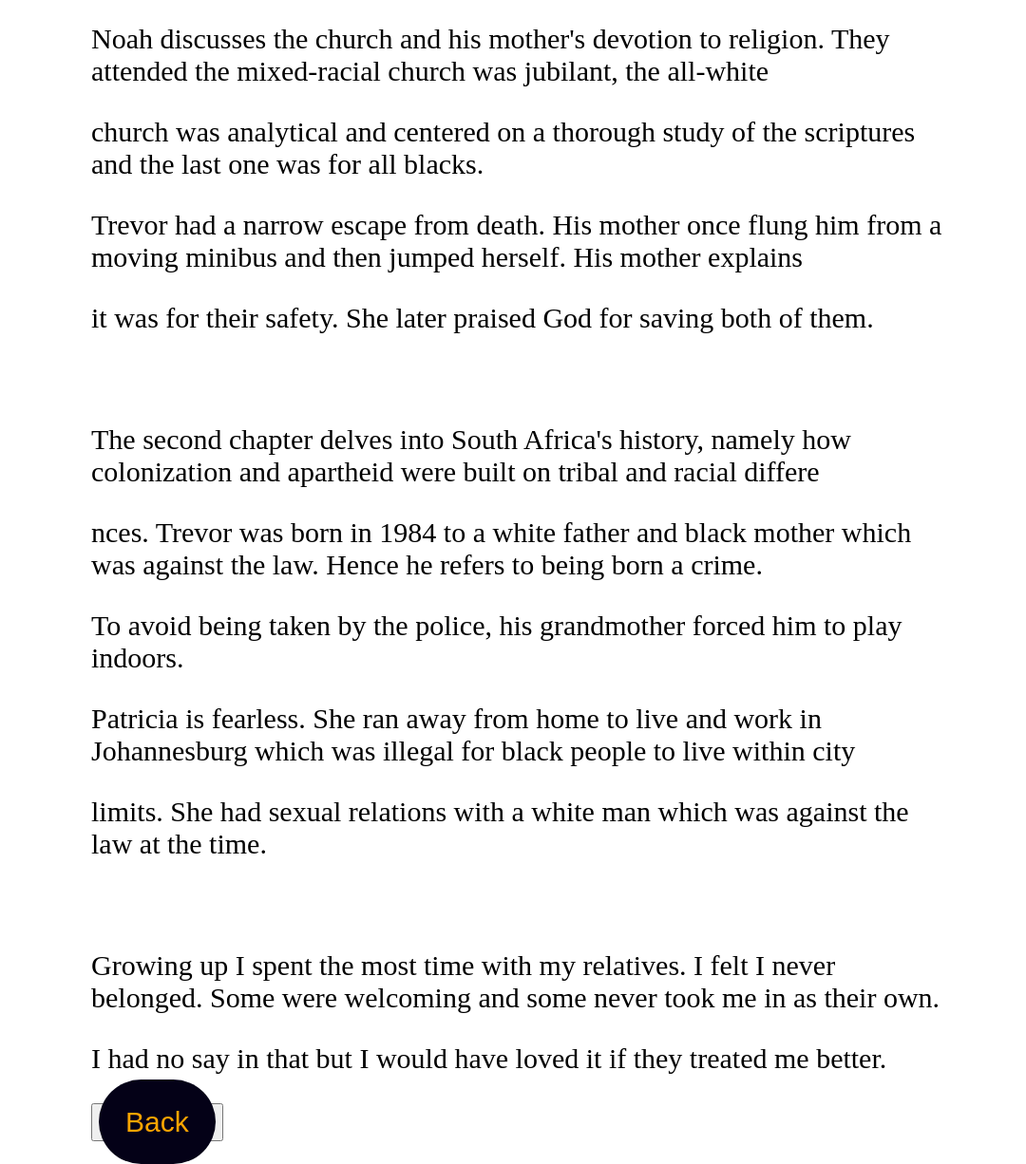
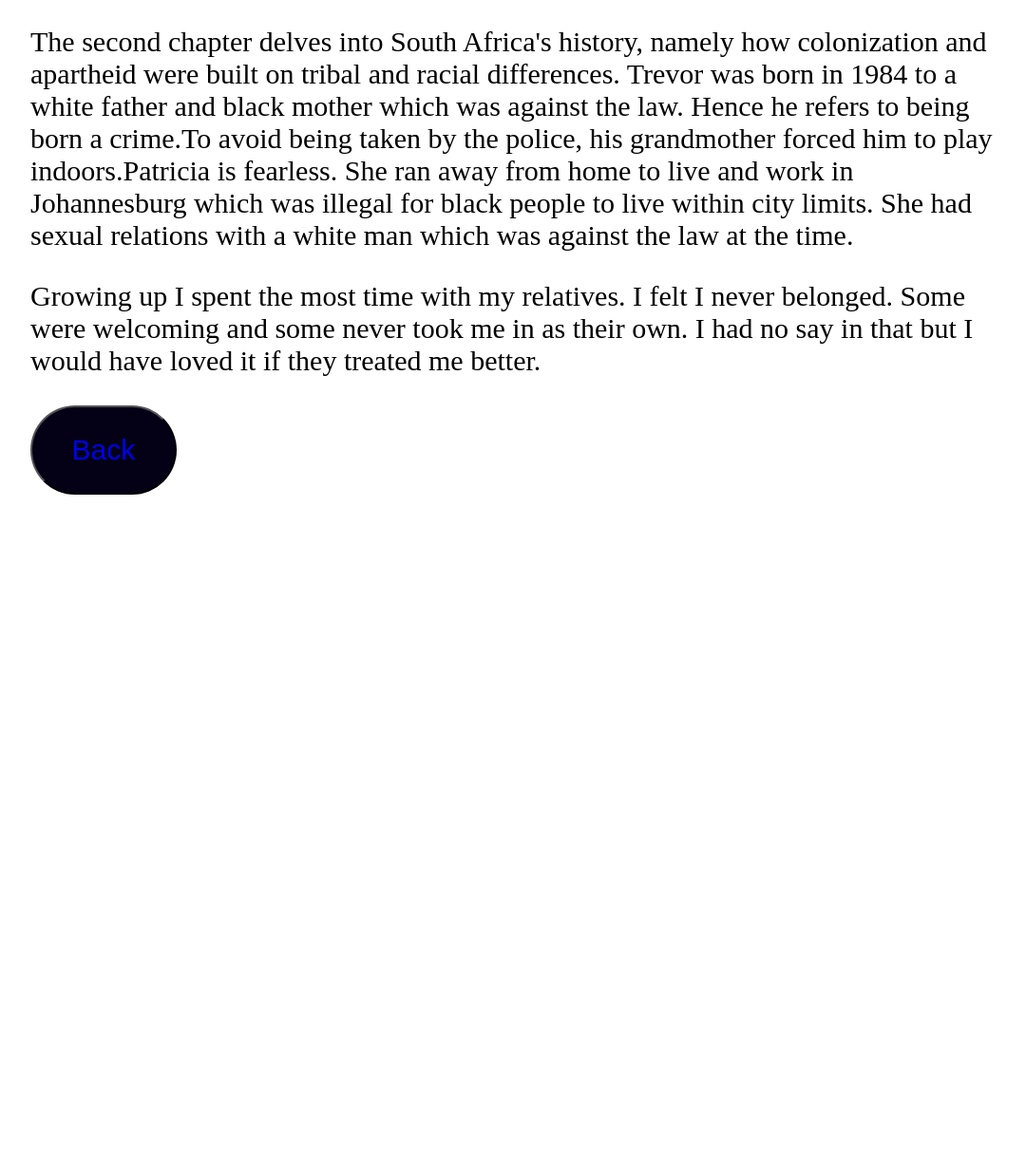
Before and after one commit to Gloria-Nyaga/Rise-Mentorship-Program, a plain HTML site: page Born-a-crime.html in a window 1280 px wide. Shown: the part 725-1951 px from the top of the page at 95% size, without its empty margins (96-1176 px from the left). After the commit the page ends 1254 px from the top, so only its background shows below. Drawn offline with Linux system fonts and the light colour scheme.

Commit message:
made changes

```diff
--- a/Born-a-crime.css
+++ b/Born-a-crime.css
@@ -1,33 +1,40 @@
 #book{
     font-size: 30px;
+
 }
 
 body{
-    margin-left: 15%;
-    margin-right: 15%;
-    font-size: 30px;
+    margin-left: 10%;
+    margin-right: 10%;
+    font-size: 24px;
+
 }
 
 #Book{
-   width: 20%;
-   height: 10%;
+   width: 15%;
+   height: 7%;
   object-fit: cover;
+  margin-top: 1%;
 }
 
 #back {
     padding: 28px;
     background-color:rgb(4, 1, 23);
-    color: orange;
     font-size: 24px;
     border-radius:50px ;
-    margin-top: 2%;
     font-size: 30px;
     text-decoration:none;
+    width: 15%;
 
 }
 
 button a{
-    border-color: none;
-    width: 60%;
+    border-color: black;
+    width: 70%;
 
 }
+
+#book_details{
+    align-items: center;
+    text-align: center;
+}
--- a/Born-a-crime.html
+++ b/Born-a-crime.html
@@ -7,34 +7,20 @@
     <link rel="stylesheet" href="Born-a-crime.css">
 </head>
 <body>
-    <div>
+    <div id="book_details">
         <h1>Born A Crime</h1>
         <p><i>By Trevor Noah</i></p>
         <img src="images/born-a-crime.jpeg" alt="Born-a-crime"  id="Book">
     </div>
     <div id="book">
 
-        <p>Trevor, the book's protagonist, the son of Patricia, a South African woman who is present in his life throughout the chapters. We </p>
-        <p>learn about love, religion, apartheid, humor, and family.</p>
-        <br>
+        <p>Trevor, the book's protagonist, the son of Patricia, a South African woman who is present in his life throughout the chapters. We learn about love, religion, apartheid, humor, and family. Noah discusses the church and his mother's devotion to religion. They attended the mixed-racial church which was jubilant, the all-white church was analytical and centered on a thorough study of the scriptures and the last one was for all blacks.Trevor had a narrow escape from death. His mother once flung him from a moving minibus and then jumped herself. His mother explains it was for their safety. She later praised God for saving both of them.</p>
 
-        <p>Noah discusses the church and his mother's devotion to religion. They attended the mixed-racial church was jubilant, the all-white</p>
-        <p> church was analytical and centered on a thorough study of the scriptures and the last one was for all blacks.</p>
-        <p>Trevor had a narrow escape from death. His mother once flung him from a moving minibus and then jumped herself. His mother explains </p>
-        <p>it was for their safety. She later praised God for saving both of them.</p>
-        <br>
+        <p>The second chapter delves into South Africa's history, namely how colonization and apartheid were built on tribal and racial differences. Trevor was  born in 1984 to a white father and black mother which was against the law. Hence he refers to being born a crime.To avoid being taken by the police, his grandmother forced him to play indoors.Patricia is fearless. She ran away from home to live and work in Johannesburg which was illegal for black people to live within city limits. She had sexual relations with a white man which was against the law at the time. </p>
 
-        <p>The second chapter delves into South Africa's history, namely how colonization and apartheid were built on tribal and racial differe</p>
-        <p>nces. Trevor was  born in 1984 to a white father and black mother which was against the law. Hence he refers to being born a crime.</p>
-        <p> To avoid being taken by the police, his grandmother forced him to play indoors.</p>
-        <p>Patricia is fearless. She ran away from home to live and work in Johannesburg which was illegal for black people to live within city</p>
-        <p>limits. She had sexual relations with a white man which was against the law at the time. </p>
-        <br>
+        <p>Growing up I spent the most time with my relatives. I felt I never belonged. Some were welcoming and some never took me in as their own. I had no say in that but I would have loved it if they treated me better.</p>
 
-        <p>Growing up I spent the most time with my relatives. I felt I never belonged. Some were welcoming and some never took me in as their own.</p>
-        <p>I had no say in that but I would have loved it if they treated me better.</p>
-
-        <button><a href="todolist.html" id="back">Back</a></button>
+        <button id="back"><a style="text-decoration:none"href="todolist.html">Back</a></button>
 
     </div>
 
```
